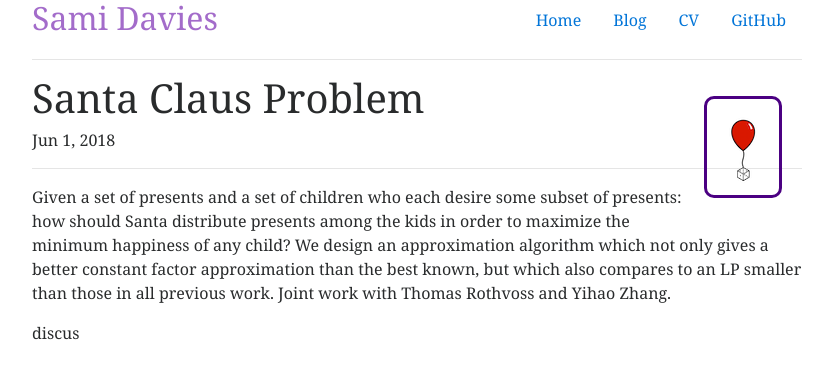
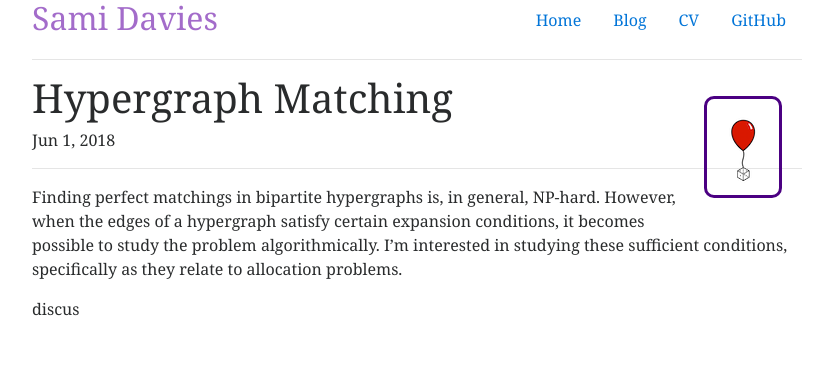
Before and after one commit to trinity24/trinity24.github.io, a Jekyll site: the page built from _posts/2018-06-01-Santa.md, in a window 1280 px wide. Shown: the top 379 px of the page, without its empty margins (223-1056 px from the left). Built offline with Jekyll 4.4.1, drawn with Linux system fonts in a browser that asks for light colours.

Commit message:
TR paper and shorten memos on research

```diff
--- a/_includes/paper.html
+++ b/_includes/paper.html
@@ -11,7 +11,7 @@
     <ul class="comma-list">
         {% for a_key in paper.authors %}
             {% assign a = site.data.people[a_key] %}
-            {%- if a_key == "mwillsey" -%}
+            {%- if a_key == "daviess" -%}
                 {% assign class = "author me" %}
             {%- else -%}
                 {% assign class = "author" %}
--- a/_posts/2018-06-01-Santa.md
+++ b/_posts/2018-06-01-Santa.md
@@ -2,10 +2,13 @@
 layout: post
 title:  Santa
 date:   2018-06-01
-title: Santa Claus Problem
+title: Hypergraph Matching
 categories: post
 research: true
 ---
 
-Given a set of presents and a set of children who each desire some subset of presents: how should Santa distribute presents among the kids in order to maximize the minimum happiness of any child? We design an approximation algorithm which not only gives a better constant factor approximation than the best known, but which also compares to an LP smaller than those in all previous work.
-Joint work with Thomas Rothvoss and Yihao Zhang.
+Finding perfect matchings in bipartite hypergraphs is, in general, NP-hard.
+However, when the edges of a hypergraph satisfy certain expansion conditions,
+it becomes possible to study the problem algorithmically.
+I'm interested in studying these sufficient conditions,
+specifically as they relate to allocation problems.
```
Also changed, not shown: _bib/2019-03-20-TR.bib (added, +14 -0 lines), _data/people.yaml (+10 -0 lines), _posts/2016-03-09-games-intro.md (+1 -0 lines), _posts/2017-06-01-Inclusivity.md (+2 -2 lines), _posts/2018-06-02-Traces.md (+1 -1 lines), _posts/2019-03-20-TR.md (added, +10 -0 lines).
